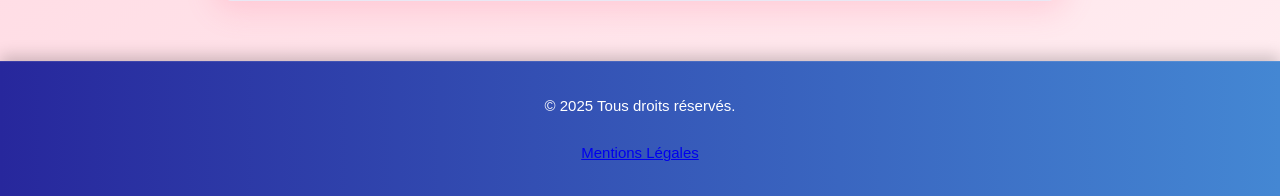
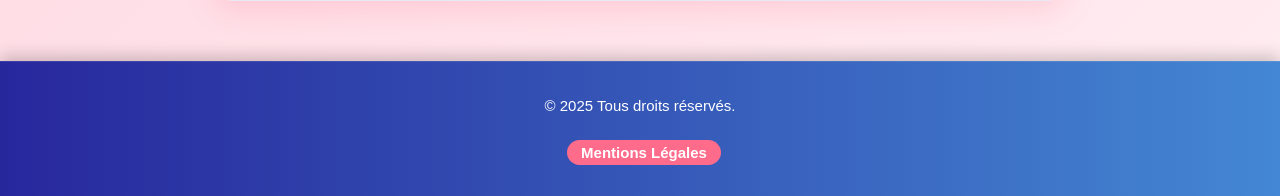
Before and after one commit to filsuin/My-website, a PHP site: page /amour.html in a window 1280 px wide. Shown: the part 733-929 px from the top of the page. Run offline with PHP 8.4, Linux system fonts and the light colour scheme.

Commit message:
Update style.css

```diff
--- a/assets/css/style.css
+++ b/assets/css/style.css
@@ -1,3 +1,48 @@
+/* Lisibilité du lien Mentions Légales dans le footer */
+footer a, .footer a {
+    color: var(--button-color) !important;
+    background: var(--button-bg);
+    padding: 4px 14px;
+    border-radius: 18px;
+    font-weight: 600;
+    text-decoration: none;
+    transition: background 0.2s, color 0.2s;
+    margin-left: 8px;
+}
+footer a:hover, .footer a:hover {
+    background: var(--button-hover);
+    color: var(--button-color);
+    text-decoration: underline;
+}
+footer a, .footer a {
+    color: var(--button-color) !important;
+    background: var(--button-bg);
+    padding: 4px 14px;
+    border-radius: 18px;
+    font-weight: 600;
+    text-decoration: none;
+    transition: background 0.2s, color 0.2s;
+    margin-left: 8px;
+}
+footer a:hover, .footer a:hover {
+    background: var(--button-hover);
+    color: var(--button-color);
+    text-decoration: underline;
+}
+    color: var(--button-color) !important;
+    background: var(--button-bg);
+    padding: 4px 14px;
+    border-radius: 18px;
+    font-weight: 600;
+    text-decoration: none;
+    transition: background 0.2s, color 0.2s;
+    margin-left: 8px;
+}
+.footer a:hover, footer a:hover {
+    background: var(--button-hover);
+    color: var(--button-color);
+    text-decoration: underline;
+}
 /* Styles généraux */
 :root[data-theme="light"] {
     --background-color: #9cc0ef;
```
